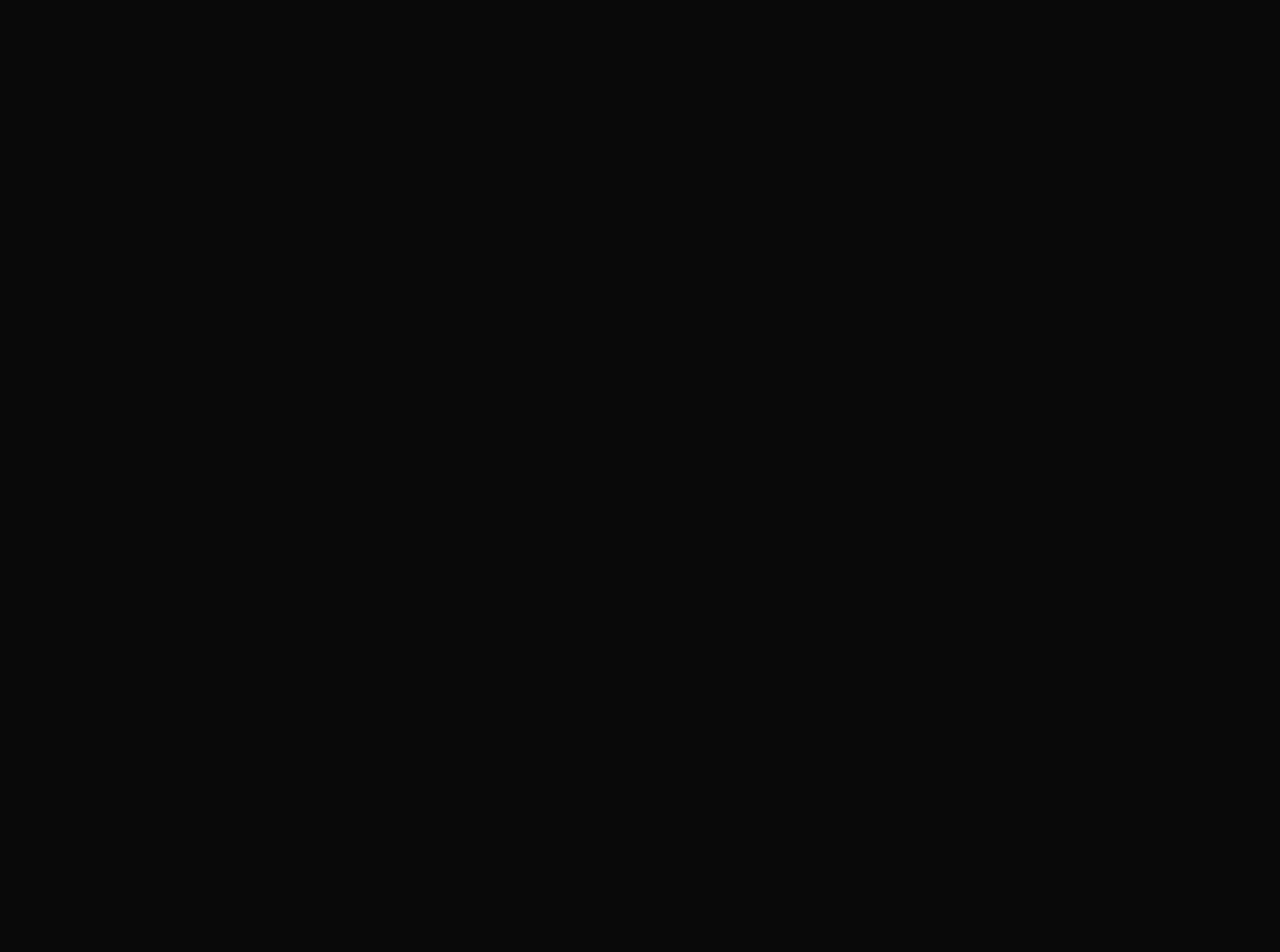
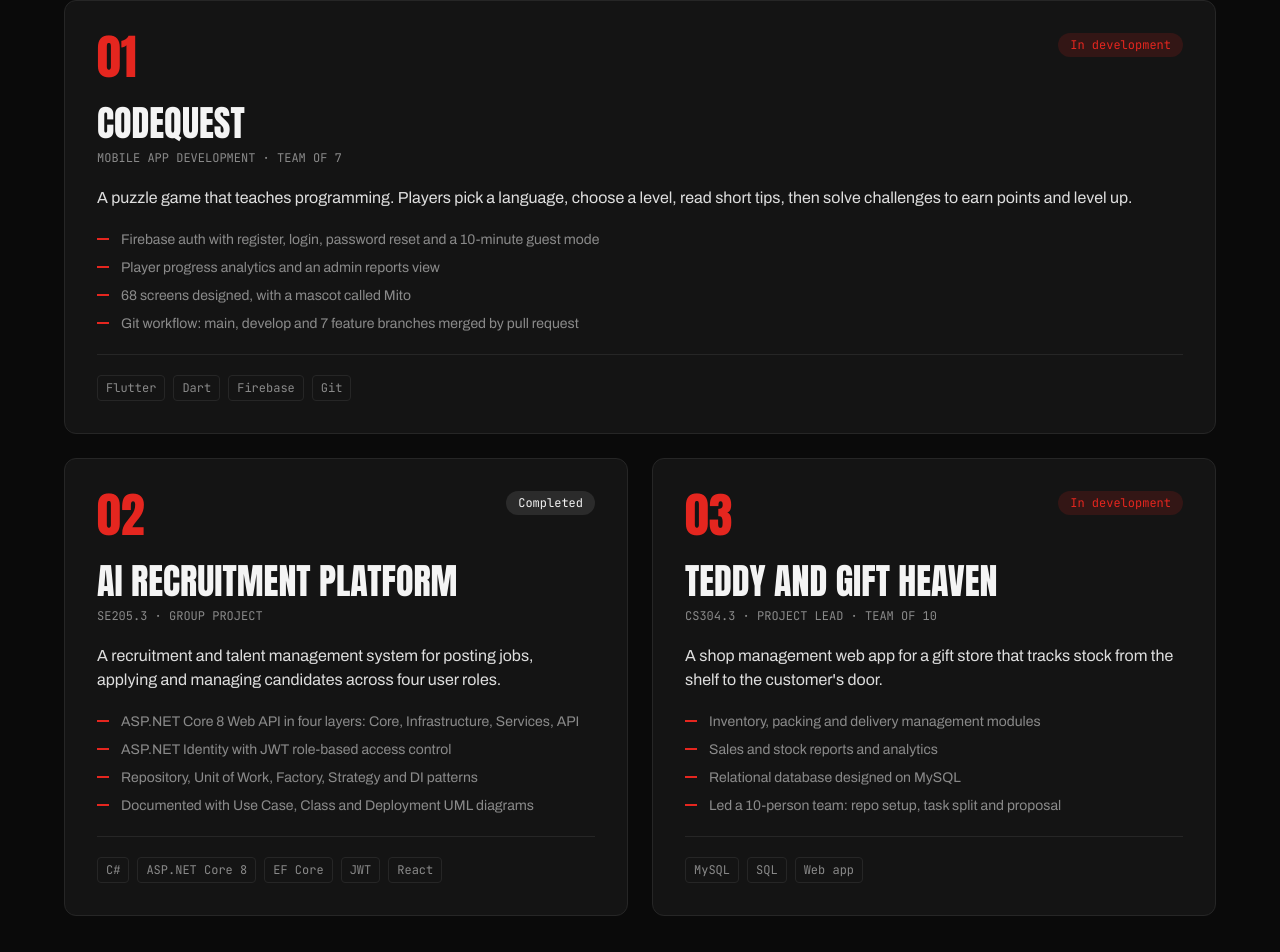
Before and after one commit to PADSViduranga/portfolio, a Next.js app: page / in a window 1280 px wide. Shown: the part 1190-2142 px from the top of the page. Before the commit the page ends 800 px from the top, so only its background shows below. Built offline with nearby package versions, Linux system fonts and the light colour scheme.

Commit message:
Step 4: projects section with numbered cards

```diff
--- a/app/page.tsx
+++ b/app/page.tsx
@@ -1,9 +1,11 @@
 import Hero from "@/components/Hero";
+import Projects from "@/components/Projects";
 
 export default function Home() {
   return (
     <main>
       <Hero />
+      <Projects />
     </main>
   );
 }
--- /dev/null
+++ b/components/Projects.tsx
@@ -0,0 +1,91 @@
+import { PROJECTS, type Project } from "@/data/projects";
+
+const STATUS_STYLES: Record<Project["status"], string> = {
+  Live: "bg-green-500/15 text-green-400",
+  Completed: "bg-paper/10 text-paper",
+  "In development": "bg-brand/15 text-brand",
+};
+
+function ProjectCard({ project }: { project: Project }) {
+  return (
+    <article className="group flex h-full flex-col gap-5 rounded-xl border border-line bg-panel p-6 transition hover:border-brand md:p-8">
+      {/* top row: number + status */}
+      <div className="flex items-start justify-between gap-4">
+        <span className="font-display text-5xl leading-none text-brand">{project.number}</span>
+        <span className={`rounded-full px-3 py-1 font-mono text-xs ${STATUS_STYLES[project.status]}`}>
+          {project.status}
+        </span>
+      </div>
+
+      <div className="flex flex-col gap-1">
+        <h3 className="font-display text-3xl uppercase leading-tight md:text-4xl">{project.title}</h3>
+        <p className="font-mono text-xs uppercase text-muted">
+          {project.course} · {project.team}
+        </p>
+      </div>
+
+      <p className="text-paper/90">{project.summary}</p>
+
+      <ul className="flex flex-col gap-2 text-sm text-muted">
+        {project.highlights.map((point) => (
+          <li key={point} className="flex gap-3">
+            <span className="mt-2 h-0.5 w-3 shrink-0 bg-brand" />
+            {point}
+          </li>
+        ))}
+      </ul>
+
+      {/* stack chips + links pinned to the bottom */}
+      <div className="mt-auto flex flex-wrap items-center justify-between gap-4 border-t border-line pt-5">
+        <ul className="flex flex-wrap gap-2">
+          {project.stack.map((tech) => (
+            <li key={tech} className="rounded border border-line px-2 py-1 font-mono text-xs text-muted">
+              {tech}
+            </li>
+          ))}
+        </ul>
+        <div className="flex gap-4 font-mono text-xs uppercase">
+          {project.github && (
+            <a href={project.github} target="_blank" rel="noreferrer" className="hover:text-brand">
+              GitHub ↗
+            </a>
+          )}
+          {project.demo && (
+            <a href={project.demo} target="_blank" rel="noreferrer" className="hover:text-brand">
+              Live ↗
+            </a>
+          )}
+        </div>
+      </div>
+    </article>
+  );
+}
+
+export default function Projects() {
+  return (
+    <section id="work" className="border-t border-line px-6 py-24 md:px-16 md:py-32">
+      <div className="mb-14 flex flex-col justify-between gap-6 md:flex-row md:items-end">
+        <div>
+          <p className="mb-4 font-mono text-xs uppercase text-brand">/ Selected work</p>
+          <h2 className="font-display text-6xl uppercase leading-[0.9] md:text-8xl">
+            Things I&apos;ve
+            <br />
+            <span className="text-brand">built.</span>
+          </h2>
+        </div>
+        <p className="max-w-sm text-muted">
+          University projects covering architecture, databases and code, from the
+          first commit to the final report.
+        </p>
+      </div>
+
+      <div className="grid gap-6 lg:grid-cols-2">
+        {PROJECTS.map((project, i) => (
+          <div key={project.number} className={i === 0 ? "lg:col-span-2" : ""}>
+            <ProjectCard project={project} />
+          </div>
+        ))}
+      </div>
+    </section>
+  );
+}
--- /dev/null
+++ b/data/projects.ts
@@ -0,0 +1,64 @@
+// All project content lives here. Edit this file to change the cards.
+export type Project = {
+  number: string;
+  title: string;
+  course: string;
+  team: string;
+  status: "Live" | "Completed" | "In development";
+  summary: string;
+  highlights: string[];
+  stack: string[];
+  github?: string; // add your repo link, e.g. "https://github.com/you/codequest"
+  demo?: string; // add a live demo link if you have one
+};
+
+export const PROJECTS: Project[] = [
+  {
+    number: "01",
+    title: "CodeQuest",
+    course: "Mobile App Development",
+    team: "Team of 7",
+    status: "In development",
+    summary:
+      "A puzzle game that teaches programming. Players pick a language, choose a level, read short tips, then solve challenges to earn points and level up.",
+    highlights: [
+      "Firebase auth with register, login, password reset and a 10-minute guest mode",
+      "Player progress analytics and an admin reports view",
+      "68 screens designed, with a mascot called Mito",
+      "Git workflow: main, develop and 7 feature branches merged by pull request",
+    ],
+    stack: ["Flutter", "Dart", "Firebase", "Git"],
+  },
+  {
+    number: "02",
+    title: "AI Recruitment Platform",
+    course: "SE205.3",
+    team: "Group project",
+    status: "Completed",
+    summary:
+      "A recruitment and talent management system for posting jobs, applying and managing candidates across four user roles.",
+    highlights: [
+      "ASP.NET Core 8 Web API in four layers: Core, Infrastructure, Services, API",
+      "ASP.NET Identity with JWT role-based access control",
+      "Repository, Unit of Work, Factory, Strategy and DI patterns",
+      "Documented with Use Case, Class and Deployment UML diagrams",
+    ],
+    stack: ["C#", "ASP.NET Core 8", "EF Core", "JWT", "React"],
+  },
+  {
+    number: "03",
+    title: "Teddy and Gift Heaven",
+    course: "CS304.3",
+    team: "Project lead · Team of 10",
+    status: "In development",
+    summary:
+      "A shop management web app for a gift store that tracks stock from the shelf to the customer's door.",
+    highlights: [
+      "Inventory, packing and delivery management modules",
+      "Sales and stock reports and analytics",
+      "Relational database designed on MySQL",
+      "Led a 10-person team: repo setup, task split and proposal",
+    ],
+    stack: ["MySQL", "SQL", "Web app"],
+  },
+];
```
